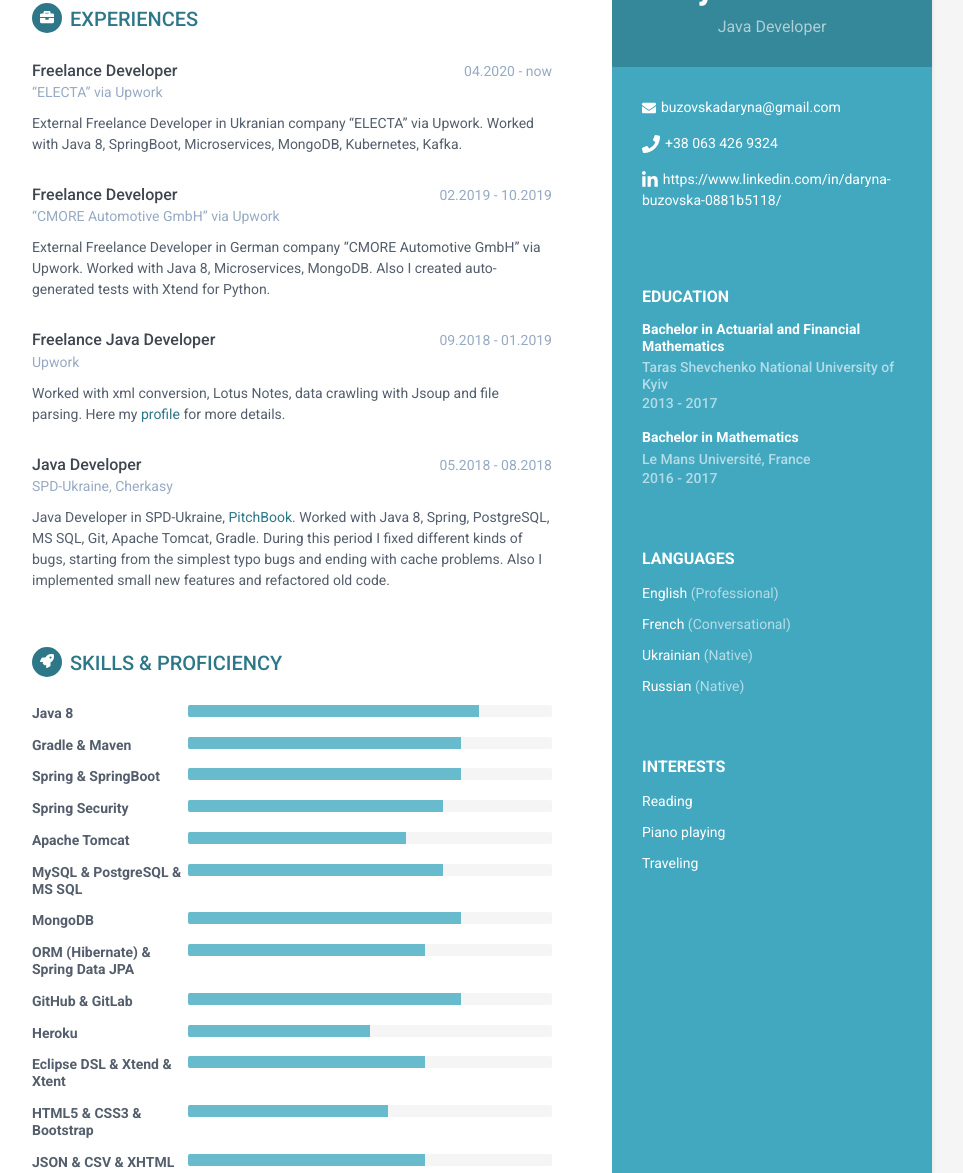
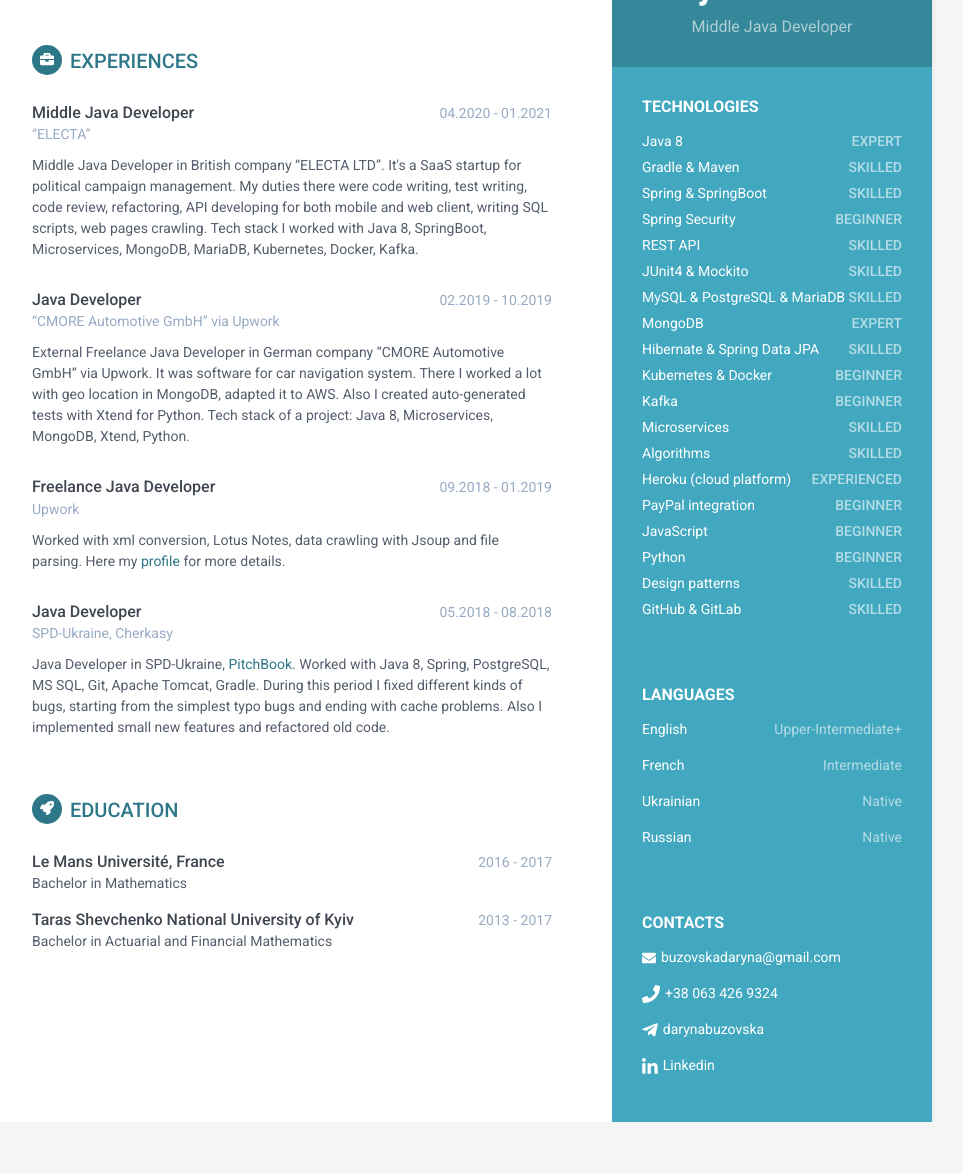
Before and after one commit to dasha-buzovska/CV_general, a plain HTML site: page index.html in a window 1280 px wide. Shown: the part 281-1454 px from the top of the page, without its empty margins (188-1151 px from the left). After the commit the page ends 1403 px from the top, so only its background shows below. Drawn offline with Linux system fonts and the light colour scheme.

Commit message:
add qualifications and refactoring

```diff
--- a/assets/css/orbit-1.css
+++ b/assets/css/orbit-1.css
@@ -60,6 +60,16 @@ p {
   height: 100%;
   min-height: 800px;
   color: #fff;
+  padding-bottom: 30px;
+}
+
+.linkedin {
+  display: flex;
+  align-items: end;
+}
+
+.empty_container {
+  height: 50px;
 }
 
 .sidebar-wrapper a {
@@ -312,6 +322,11 @@ p {
   color: #fb866a;
 }
 
+.row-opposite {
+  display: flex;
+  justify-content: space-between;
+}
+
 @media (max-width: 767.98px) {
   .sidebar-wrapper {
     position: static;
--- a/index.html
+++ b/index.html
@@ -26,57 +26,137 @@
             <div class="profile-container">
                 <img class="profile" src="assets/images/profile.png" alt="" />
                 <h1 class="name">Daryna Buzovska</h1>
-                <h3 class="tagline">Java Developer</h3>
+                <h3 class="tagline">Middle Java Developer</h3>
             </div><!--//profile-container-->
-
-            <div class="contact-container container-block">
-                <ul class="list-unstyled contact-list">
-                    <li class="email"><i class="fas fa-envelope"></i><a href="mailto: buzovskadaryna@gmail.com">buzovskadaryna@gmail.com</a></li>
-                    <li class="phone"><i class="fas fa-phone"></i><a href="tel:+380634269324">+38 063 426 9324</a></li>
-                    <li class="linkedin"><i class="fab fa-linkedin-in"></i><a href="https://www.linkedin.com/in/daryna-buzovska-0881b5118/" target="_blank">https://www.linkedin.com/in/daryna-buzovska-0881b5118/</a></li>
-                </ul>
-            </div><!--//contact-container-->
             <div class="education-container container-block">
-                <h2 class="container-block-title">Education</h2>
-                <div class="item">
-                    <h4 class="degree">Bachelor in Actuarial and Financial Mathematics</h4>
-                    <h5 class="meta">Taras Shevchenko National University of Kyiv</h5>
-                    <div class="time">2013 - 2017</div>
+                <h2 class="container-block-title">Technologies</h2>
+                <div class="row-opposite">
+                    <span class="degree">Java 8</span>
+                    <span class="meta">EXPERT</span>
                 </div><!--//item-->
-                <div class="item">
-                    <h4 class="degree">Bachelor in Mathematics</h4>
-                    <h5 class="meta">Le Mans Université, France</h5>
-                    <div class="time">2016 - 2017</div>
+                <div class="row-opposite">
+                    <span class="degree">Gradle &amp; Maven</span>
+                    <span class="meta">SKILLED</span>
+                </div><!--//item-->
+                <div class="row-opposite">
+                    <span class="degree">Spring &amp; SpringBoot</span>
+                    <span class="meta">SKILLED</span>
+                </div><!--//item-->
+                <div class="row-opposite">
+                    <span class="degree">Spring Security</span>
+                    <span class="meta">BEGINNER</span>
+                </div><!--//item-->
+                <div class="row-opposite">
+                    <span class="degree">REST API</span>
+                    <span class="meta">SKILLED</span>
+                </div><!--//item-->
+                <div class="row-opposite">
+                    <span class="degree">JUnit4 &amp; Mockito</span>
+                    <span class="meta">SKILLED</span>
+                </div><!--//item-->
+                <div class="row-opposite">
+                    <span class="degree">MySQL &amp; PostgreSQL &amp; MariaDB</span>
+                    <span class="meta">SKILLED</span>
+                </div><!--//item-->
+                <div class="row-opposite">
+                    <span class="degree">MongoDB</span>
+                    <span class="meta">EXPERT</span>
+                </div><!--//item-->
+                <div class="row-opposite">
+                    <span class="degree">Hibernate &amp; Spring Data JPA</span>
+                    <span class="meta">SKILLED</span>
+                </div><!--//item-->
+                <div class="row-opposite">
+                    <span class="degree">Kubernetes &amp; Docker</span>
+                    <span class="meta">BEGINNER</span>
+                </div><!--//item-->
+                <div class="row-opposite">
+                    <span class="degree">Kafka</span>
+                    <span class="meta">BEGINNER</span>
+                </div><!--//item-->
+                <div class="row-opposite">
+                    <span class="degree">Microservices</span>
+                    <span class="meta">SKILLED</span>
+                </div><!--//item-->
+                <div class="row-opposite">
+                    <span class="degree">Algorithms</span>
+                    <span class="meta">SKILLED</span>
+                </div><!--//item-->
+                <div class="row-opposite">
+                    <span class="degree">Heroku (cloud platform)</span>
+                    <span class="meta">EXPERIENCED</span>
+                </div><!--//item-->
+                <div class="row-opposite">
+                    <span class="degree">PayPal integration</span>
+                    <span class="meta">BEGINNER</span>
+                </div><!--//item-->
+                <div class="row-opposite">
+                    <span class="degree">JavaScript</span>
+                    <span class="meta">BEGINNER</span>
+                </div><!--//item-->
+                <div class="row-opposite">
+                    <span class="degree">Python</span>
+                    <span class="meta">BEGINNER</span>
+                </div><!--//item-->
+                <div class="row-opposite">
+                    <span class="degree">Design patterns</span>
+                    <span class="meta">SKILLED</span>
+                </div><!--//item-->
+                <div class="row-opposite">
+                    <span class="degree">GitHub &amp; GitLab</span>
+                    <span class="meta">SKILLED</span>
                 </div><!--//item-->
             </div><!--//education-container-->
 
             <div class="languages-container container-block">
                 <h2 class="container-block-title">Languages</h2>
                 <ul class="list-unstyled interests-list">
-                    <li>English <span class="lang-desc">(Professional)</span></li>
-                    <li>French <span class="lang-desc">(Conversational)</span></li>
-                    <li>Ukrainian <span class="lang-desc">(Native)</span></li>
-                    <li>Russian <span class="lang-desc">(Native)</span></li>
+                    <li>
+                        <div class="row-opposite">
+                            <span class="degree">English</span>
+                            <span class="lang-desc">Upper-Intermediate+</span>
+                        </div>
+                    </li>
+                    <li>
+                        <div class="row-opposite">
+                            <span class="degree">French</span>
+                            <span class="lang-desc">Intermediate</span>
+                        </div>
+                    </li>
+                    <li>
+                        <div class="row-opposite">
+                            <span class="degree">Ukrainian</span>
+                            <span class="lang-desc">Native</span>
+                        </div>
+                    </li>
+                    <li>
+                        <div class="row-opposite">
+                            <span class="degree">Russian</span>
+                            <span class="lang-desc">Native</span>
+                        </div>
+                    </li>
                 </ul>
-            </div><!--//interests-->
+            </div>
 
-            <div class="interests-container container-block">
-                <h2 class="container-block-title">Interests</h2>
-                <ul class="list-unstyled interests-list">
-                    <li>Reading</li>
-                    <li>Piano playing</li>
-                    <li>Traveling</li>
+            <div class="contact-container container-block">
+                <h2 class="container-block-title">Contacts</h2>
+                <ul class="list-unstyled contact-list">
+                    <li class="email"><i class="fas fa-envelope"></i><a href="mailto: buzovskadaryna@gmail.com">buzovskadaryna@gmail.com</a></li>
+                    <li class="phone"><i class="fas fa-phone"></i><a href="tel:+380634269324">+38 063 426 9324</a></li>
+                    <li class="telegram"><i class="fab fa-telegram-plane"></i></i><a href="https://t.me/darynabuzovska" target="_blank">darynabuzovska</a></li>
+                    <li class="linkedin"><i class="fab fa-linkedin-in"></i><a href="https://www.linkedin.com/in/daryna-buzovska-0881b5118/" target="_blank">
+                    Linkedin</a></li>
                 </ul>
-            </div><!--//interests-->
+            </div><!--//contact-container-->
 
         </div><!--//sidebar-wrapper-->
 
         <div class="main-wrapper">
 
             <section class="section summary-section">
-                <h2 class="section-title"><span class="icon-holder"><i class="fas fa-user"></i></span>Career Profile</h2>
+                <h2 class="section-title"><span class="icon-holder"><i class="fas fa-user"></i></span>Middle Java Developer</h2>
                 <div class="summary">
-                    <p>I'm Java Developer, who is looking for a job. My goals are continuing professional growing up, learning as much as possible, working with different technologies and becoming the part of a great team. <br><a href="assets/printable.pdf" target="_blank">Open</a> this CV in PDF format.</p>
+                    <p>If you read this CV you've already made a great choice to contact me. What you need to know, I always try to keep code clean and tested as much as possible. I like challenges and tough problems and especially the feeling after you've solved them. My experience mostly based on SpringBoot RESTful applications with microservices architecture and different types of databases, but also I'm familiar with many adjacent technologies and concepts.</p>
                 </div><!--//summary-->
             </section><!--//section-->
 
@@ -86,26 +166,26 @@
                 <div class="item">
                     <div class="meta">
                         <div class="upper-row">
-                            <h3 class="job-title">Freelance Developer</h3>
-                            <div class="time">04.2020 - now</div>
+                            <h3 class="job-title">Middle Java Developer</h3>
+                            <div class="time">04.2020 - 01.2021</div>
                         </div><!--//upper-row-->
-                        <div class="company">“ELECTA” via Upwork</div>
+                        <div class="company">“ELECTA”</div>
                     </div><!--//meta-->
                     <div class="details">
-                        <p>External Freelance Developer in Ukranian company “ELECTA” via Upwork. Worked with Java 8, SpringBoot, Microservices, MongoDB, Kubernetes, Kafka.</p>
+                        <p>Middle Java Developer in British company “ELECTA LTD”. It's a SaaS startup for political campaign management. My duties there were code writing, test writing, code review, refactoring, API developing for both mobile and web client, writing SQL scripts, web pages crawling. Tech stack I worked with Java 8, SpringBoot, Microservices, MongoDB, MariaDB, Kubernetes, Docker, Kafka.</p>
                     </div><!--//details-->
                 </div><!--//item-->
 
                 <div class="item">
                     <div class="meta">
                         <div class="upper-row">
-                            <h3 class="job-title">Freelance Developer</h3>
+                            <h3 class="job-title">Java Developer</h3>
                             <div class="time">02.2019 - 10.2019</div>
                         </div><!--//upper-row-->
                         <div class="company">“CMORE Automotive GmbH” via Upwork</div>
                     </div><!--//meta-->
                     <div class="details">
-                        <p>External Freelance Developer in German company “CMORE Automotive GmbH” via Upwork. Worked with Java 8, Microservices, MongoDB. Also I created auto-generated tests with Xtend for Python.</p>
+                        <p>External Freelance Java Developer in German company “CMORE Automotive GmbH” via Upwork. It was software for car navigation system. There I worked a lot with geo location in MongoDB, adapted it to AWS. Also I created auto-generated tests with Xtend for Python. Tech stack of a project: Java 8, Microservices, MongoDB, Хtend, Python.</p>
                     </div><!--//details-->
                 </div><!--//item-->
 
@@ -139,102 +219,34 @@
             </section><!--//section-->
 
             <section class="skills-section section">
-                <h2 class="section-title"><span class="icon-holder"><i class="fas fa-rocket"></i></span>Skills &amp; Proficiency</h2>
-                <div class="skillset">
-                    <div class="item">
-                        <h3 class="level-title">Java 8</h3>
-                        <div class="progress level-bar">
-						    <div class="progress-bar theme-progress-bar" role="progressbar" style="width: 80%" aria-valuenow="80" aria-valuemin="0" aria-valuemax="100"></div>
-						</div>
-                    </div><!--//item-->
+                <h2 class="section-title"><span class="icon-holder"><i class="fas fa-rocket"></i></span>Education</h2>
+                <div class="item">
+                    <div class="meta">
+                        <div class="upper-row">
+                            <h3 class="job-title">Le Mans Université, France</h3>
+                            <div class="time">2016 - 2017</div>
+                        </div><!--//upper-row-->
+                    </div><!--//meta-->
+                    <div class="details">
+                        <p>Bachelor in Mathematics</p>
+                    </div><!--//details-->
+                </div><!--//item-->
+                <div class="item">
+                    <div class="meta">
+                        <div class="upper-row">
+                            <h3 class="job-title">Taras Shevchenko National University of Kyiv</h3>
+                            <div class="time">2013 - 2017</div>
+                        </div><!--//upper-row-->
+                    </div><!--//meta-->
+                    <div class="details">
+                        <p>Bachelor in Actuarial and Financial Mathematics</p>
+                    </div><!--//details-->
 
-                    <div class="item">
-                        <h3 class="level-title">Gradle &amp; Maven</h3>
-                        <div class="progress level-bar">
-                            <div class="progress-bar theme-progress-bar" role="progressbar" style="width: 75%" aria-valuenow="75" aria-valuemin="0" aria-valuemax="100"></div>
-                        </div>
-                    </div><!--//item-->
+                </div><!--//item-->
 
-                    <div class="item">
-                        <h3 class="level-title">Spring &amp; SpringBoot</h3>
-                        <div class="progress level-bar">
-						    <div class="progress-bar theme-progress-bar" role="progressbar" style="width: 75%" aria-valuenow="75" aria-valuemin="0" aria-valuemax="100"></div>
-						</div>
-                    </div><!--//item-->
 
-                    <div class="item">
-                        <h3 class="level-title">Spring Security</h3>
-                        <div class="progress level-bar">
-							    <div class="progress-bar theme-progress-bar" role="progressbar" style="width: 70%" aria-valuenow="70" aria-valuemin="0" aria-valuemax="100"></div>
-						</div>
-                    </div><!--//item-->
-
-                    <div class="item">
-                        <h3 class="level-title">Apache Tomcat</h3>
-                        <div class="progress level-bar">
-                            <div class="progress-bar theme-progress-bar" role="progressbar" style="width: 60%" aria-valuenow="60" aria-valuemin="0" aria-valuemax="100"></div>
-                        </div>
-                    </div><!--//item-->
-
-                    <div class="item">
-                        <h3 class="level-title">MySQL &amp; PostgreSQL &amp; MS SQL</h3>
-                        <div class="progress level-bar">
-						    <div class="progress-bar theme-progress-bar" role="progressbar" style="width: 70%" aria-valuenow="70" aria-valuemin="0" aria-valuemax="100"></div>
-						</div>
-                    </div><!--//item-->
-
-                    <div class="item">
-                        <h3 class="level-title">MongoDB</h3>
-                        <div class="progress level-bar">
-                            <div class="progress-bar theme-progress-bar" role="progressbar" style="width: 75%" aria-valuenow="75" aria-valuemin="0" aria-valuemax="100"></div>
-                        </div>
-                    </div><!--//item-->
-
-                    <div class="item">
-                        <h3 class="level-title">ORM (Hibernate) &amp; Spring Data JPA</h3>
-                        <div class="progress level-bar">
-                            <div class="progress-bar theme-progress-bar" role="progressbar" style="width: 65%" aria-valuenow="65" aria-valuemin="0" aria-valuemax="100"></div>
-                        </div>
-                    </div><!--//item-->
-
-                    <div class="item">
-                        <h3 class="level-title">GitHub &amp; GitLab</h3>
-                        <div class="progress level-bar">
-                            <div class="progress-bar theme-progress-bar" role="progressbar" style="width: 75%" aria-valuenow="75" aria-valuemin="0" aria-valuemax="100"></div>
-                        </div>
-                    </div><!--//item-->
-
-                    <div class="item">
-                        <h3 class="level-title">Heroku</h3>
-                        <div class="progress level-bar">
-                            <div class="progress-bar theme-progress-bar" role="progressbar" style="width: 50%" aria-valuenow="50" aria-valuemin="0" aria-valuemax="100"></div>
-                        </div>
-                    </div><!--//item-->
-
-                    <div class="item">
-                        <h3 class="level-title">Eclipse DSL &amp; Xtend &amp; Xtent</h3>
-                        <div class="progress level-bar">
-                            <div class="progress-bar theme-progress-bar" role="progressbar" style="width: 65%" aria-valuenow="65" aria-valuemin="0" aria-valuemax="100"></div>
-                        </div>
-                    </div><!--//item-->
-
-                    <div class="item">
-                        <h3 class="level-title">HTML5 &amp; CSS3 &amp; Bootstrap</h3>
-                        <div class="progress level-bar">
-                            <div class="progress-bar theme-progress-bar" role="progressbar" style="width: 55%" aria-valuenow="55" aria-valuemin="0" aria-valuemax="100"></div>
-                        </div>
-                    </div><!--//item-->
-
-                    <div class="item">
-                        <h3 class="level-title">JSON &amp; CSV &amp; XHTML</h3>
-                        <div class="progress level-bar">
-                            <div class="progress-bar theme-progress-bar" role="progressbar" style="width: 65%" aria-valuenow="65" aria-valuemin="0" aria-valuemax="100"></div>
-                        </div>
-                    </div><!--//item-->
-
-                </div>
-            </section><!--//skills-section-->
-
+            </section>
+        <div class="empty_container"></div>
         </div><!--//main-body-->
     </div>
 
```
